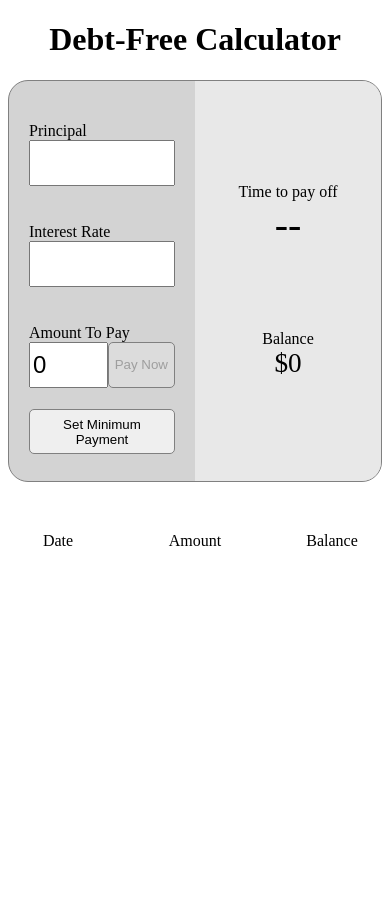
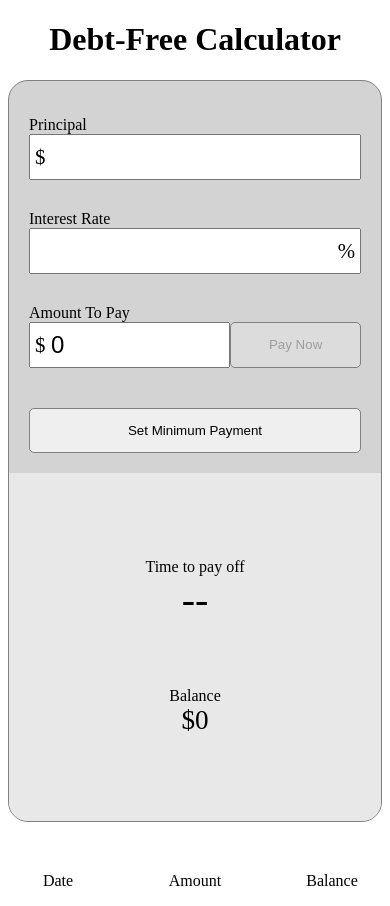
Before and after one commit to klope3/debt-free-calc, a React (Create React App) app: page / in a window 390 px wide. Before the commit the page ends 844 px from the top, so only its background shows below. Built offline with nearby package versions, Linux system fonts and the light colour scheme.

Commit message:
Refine UI and responsiveness

```diff
--- a/src/CalcInputArea.jsx
+++ b/src/CalcInputArea.jsx
@@ -2,14 +2,15 @@ import React from "react";
 
 class CalcInputArea extends React.Component {
     render() {
-        let {idPrefix, labelText, fieldValue, invalidMessage, showButton, disableButton, changeFunction, buttonFunction, disableField} = this.props;
+        let {idPrefix, labelText, fieldValue, innerTextLeft, innerTextRight, invalidMessage, showButton, buttonText, buttonId, disableButton, changeFunction, buttonFunction, disableField} = this.props;
         let inputId = `${idPrefix}-field`;
         let button;
-        if (showButton) { button = <button onClick={buttonFunction} disabled={disableButton}>Pay Now</button> }
+        if (showButton) { button = <button onClick={buttonFunction} disabled={disableButton} id={buttonId}>{buttonText}</button> }
         return (
             <div className="input-container">
                 <label htmlFor={inputId}>{labelText}</label>
                 <div className="input-row">
+                    <span className="input-inner-text">{innerTextLeft}</span>
                     <input
                         type="number"
                         id={inputId}
@@ -17,6 +18,7 @@ class CalcInputArea extends React.Component {
                         onChange={changeFunction}
                         disabled={disableField} />
                     {button}
+                    <span className="input-inner-text input-inner-text-right">{innerTextRight}</span>
                 </div>
                 <span class="invalid-message">{invalidMessage}</span>
             </div>
--- a/src/CalcMain.jsx
+++ b/src/CalcMain.jsx
@@ -82,7 +82,7 @@ class CalcMain extends React.Component {
         const minPayment = this.calcMinPaymentTotal();
         const balanceRounded = principal > 0 ? principal.toFixed(2) : 0;
         const principalInvalidMsg = this.isPrincipalValid() ? "" : `The maximum principal is $999,999.00.`;
-        let paymentInvalidMsg = paymentValid || minPayment === 0 || interestRate < 0 ? "" : `The minimum payment is ${minPayment}.`;
+        let paymentInvalidMsg = paymentValid || minPayment === 0 || interestRate < 0 ? "" : `The minimum payment is $${minPayment}.`;
         if (principal > 0 && paymentField > principal) { paymentInvalidMsg = "You can't pay more than the current balance."; }
         const interestInvalidMsg = interestRate >= 0 ? "" : "The interest rate needs to be at least 0%.";
         const principalFieldDisabled = payments.length > 0;
@@ -97,6 +97,7 @@ class CalcMain extends React.Component {
                         <CalcInputArea
                             idPrefix="principal"
                             labelText="Principal"
+                            innerTextLeft="$"
                             invalidMessage={principalInvalidMsg}
                             showButton={false}
                             changeFunction={this.changePrincipal}
@@ -104,6 +105,7 @@ class CalcMain extends React.Component {
                         <CalcInputArea
                             idPrefix="interest"
                             labelText="Interest Rate"
+                            innerTextRight="%"
                             invalidMessage={interestInvalidMsg}
                             showButton={false}
                             changeFunction={this.changeInterestRate} />
@@ -111,8 +113,11 @@ class CalcMain extends React.Component {
                             idPrefix="payment"
                             labelText="Amount To Pay"
                             fieldValue={paymentField}
+                            innerTextLeft="$"
                             invalidMessage={paymentInvalidMsg}
                             showButton={true}
+                            buttonText="Pay Now"
+                            buttonId="pay-button"
                             disableButton={!paymentValid}
                             buttonId="pay-button"
                             changeFunction={this.changePaymentAmount}
--- a/src/index.css
+++ b/src/index.css
@@ -50,6 +50,7 @@ input {
   font-size: 1.5rem;
   box-sizing: border-box;
   width: 100%;
+  padding-left: 20px;
 }
 
 button {
@@ -75,6 +76,20 @@ button {
   display: flex;
   width: 100%;
   justify-content: space-between;
+  position: relative;
+}
+
+.input-inner-text {
+  position: absolute;
+  left: 6px;
+  top: 50%;
+  font-size: 1.3rem;
+  transform: translate(0px, -50%);
+}
+
+.input-inner-text-right {
+  left: unset;
+  right: 6px;
 }
 
 #right-side {
@@ -94,7 +109,7 @@ button {
 }
 
 #pay-button {
-  flex: 1;
+  flex: 2;
 }
 
 .time-number {
@@ -139,6 +154,18 @@ button {
   width: 100px;
 }
 
-/* .column-mid {
-  flex: 1;
-} */
+@media screen and (max-width: 720px) {
+  .calc-container {
+    flex-direction: column;
+    height: 740px;
+  }
+
+  .calc-sub-container {
+    width: unset;
+    height: 50%;
+  }
+
+  #min-payment-button {
+    margin-top: 25px;
+  }
+}
```
